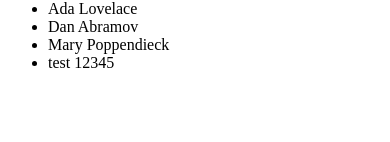
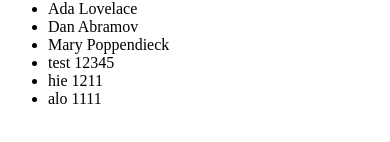
Before and after one commit to askar200018/fullstackopen-2022, a React (Create React App) app in the folder part2/the-phonebook/: page / in a window 390 px wide. Shown: the part 302-444 px from the top of the page. Built offline with nearby package versions, Linux system fonts and the light colour scheme; data requests are answered from the project's data file.

Commit message:
2.16: Phonebook step8

```diff
--- a/part2/the-phonebook/db.json
+++ b/part2/the-phonebook/db.json
@@ -24,6 +24,16 @@
       "name": "test",
       "phone": "12345",
       "id": 5
+    },
+    {
+      "name": "hie",
+      "phone": "1211",
+      "id": 6
+    },
+    {
+      "name": "alo",
+      "phone": "1111",
+      "id": 7
     }
   ]
 }
--- a/part2/the-phonebook/src/App.js
+++ b/part2/the-phonebook/src/App.js
@@ -1,8 +1,8 @@
-import axios from 'axios';
 import { useEffect, useState } from 'react';
 import Filter from './components/Filter';
 import PersonForm from './components/PersonForm';
 import Persons from './components/Persons';
+import personService from './services/persons';
 
 const App = () => {
   const [persons, setPersons] = useState([]);
@@ -11,9 +11,9 @@ const App = () => {
   const [filter, setFilter] = useState('');
 
   useEffect(() => {
-    axios.get('http://localhost:3001/persons').then((response) => {
-      console.log({ response });
-      setPersons(response.data);
+    personService.getAll().then((initialPersons) => {
+      console.log({ initialPersons });
+      setPersons(initialPersons);
     });
   }, []);
 
@@ -35,10 +35,11 @@ const App = () => {
       phone: newPhone,
     };
 
-    axios.post('http://localhost:3001/persons', newPerson).then((response) => {
-      console.log(response.data);
-      setPersons(persons.concat(response.data));
+    personService.create(newPerson).then((returnedPerson) => {
+      console.log({ returnedPerson });
+      setPersons(persons.concat(returnedPerson));
       setNewName('');
+      setNewPhone('');
     });
   };
 
--- /dev/null
+++ b/part2/the-phonebook/src/services/persons.js
@@ -0,0 +1,18 @@
+import axios from 'axios';
+
+const baseUrl = 'http://localhost:3001/persons';
+
+const getAll = () => {
+  return axios.get(baseUrl).then((response) => response.data);
+};
+
+const create = (personObject) => {
+  return axios.post(baseUrl, personObject).then((response) => response.data);
+};
+
+const personService = {
+  getAll,
+  create,
+};
+
+export default personService;
```
